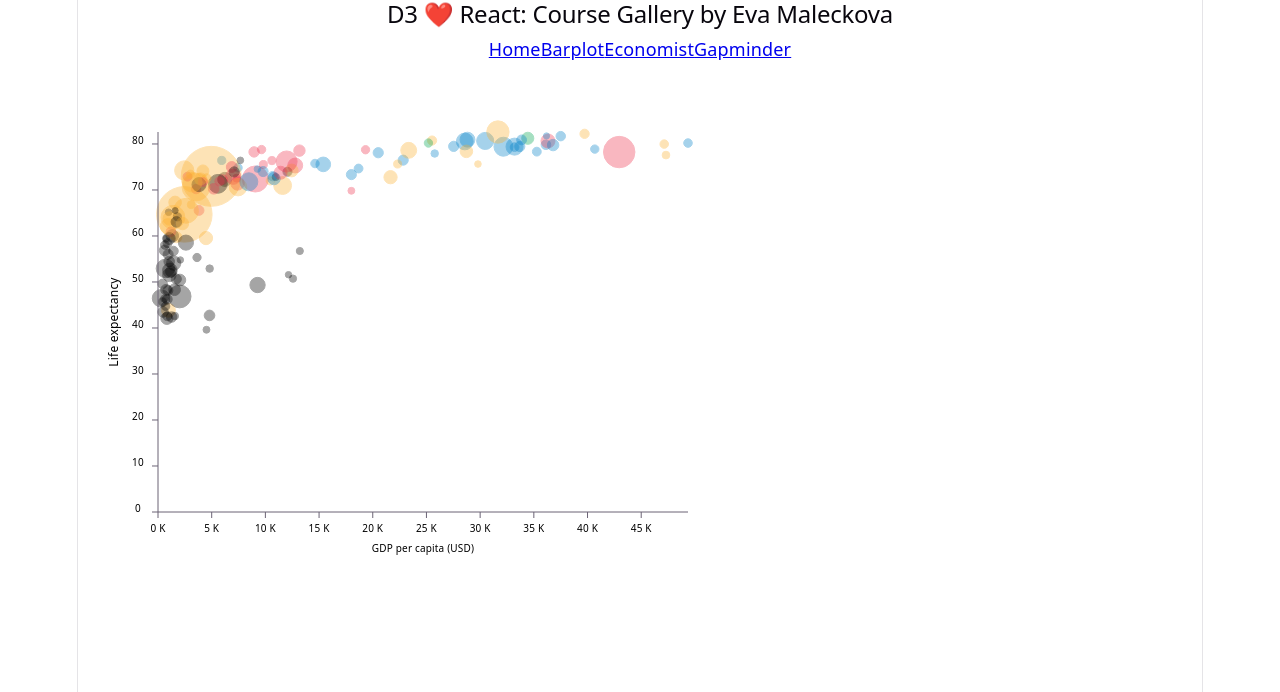
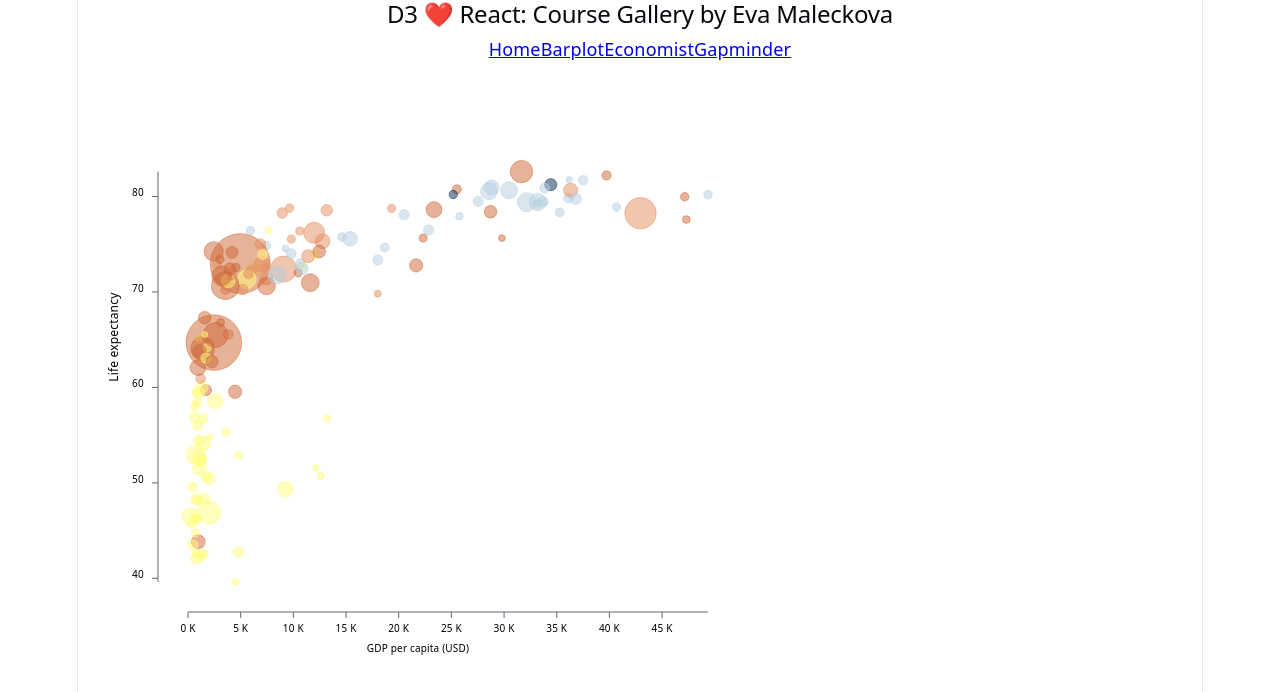
Before and after one commit to emaleckova/d3-react-class-2026, a React (Vite) app: page /gapminder in a window 1280 px wide. Shown: the top 692 px of the page. Built offline with nearby package versions, Linux system fonts and the light colour scheme.

Commit message:
Adjusted axis ranges & fill colour scale

```diff
--- a/src/visualizations/03_GapminderPlot/gapminderPlot.jsx
+++ b/src/visualizations/03_GapminderPlot/gapminderPlot.jsx
@@ -3,8 +3,8 @@ import { scaleLinear, scaleOrdinal, scaleSqrt, min, max } from "d3";
 import { AxisBottom } from "./AxisBottom";
 import { AxisLeft } from "./AxisLeft";
 
-const width = 600;
-const height = 450;
+const width = 650;
+const height = 550;
 
 const MARGIN = {
   top: 20,
@@ -18,6 +18,7 @@ export default function GapminderPlot({ data }) {
   const boundsHeight = height - MARGIN.top - MARGIN.bottom;
 
   const maxGdp = max(data, (d) => d.gdpPercap);
+  const minLifeExp = min(data, (d) => d.lifeExp);
   const maxLifeExp = max(data, (d) => d.lifeExp);
   const minPopulation = min(data, (d) => d.pop);
   const maxPopulation = max(data, (d) => d.pop);
@@ -26,14 +27,21 @@ export default function GapminderPlot({ data }) {
   console.log(continents);
   const colorScale = scaleOrdinal()
     .domain(continents)
-    .range(["#000000", "#EE334E", "#FCB131", "#0081C8", "#00A651"]);
+    .range(["#fffd79", "#e58c60", "#cd6633", "#b3cde0", "#002857"]);
   console.log("Max is " + maxGdp);
 
-  const xScale = scaleLinear().domain([0, maxGdp]).range([0, boundsWidth]);
-  const yScale = scaleLinear().domain([0, maxLifeExp]).range([boundsHeight, 0]);
+  const minRadius = 3;
+  const maxRadius = 30;
   const popSizeScale = scaleSqrt()
     .domain([minPopulation, maxPopulation])
-    .range([3, 30]);
+    .range([minRadius, maxRadius]);
+
+  const xScale = scaleLinear()
+    .domain([0, maxGdp])
+    .range([maxRadius, boundsWidth - maxRadius]);
+  const yScale = scaleLinear()
+    .domain([minLifeExp, maxLifeExp])
+    .range([boundsHeight - maxRadius, minLifeExp]);
 
   return (
     <div className="gapminder-plot">
@@ -47,8 +55,9 @@ export default function GapminderPlot({ data }) {
               cy={yScale(d.lifeExp)}
               r={popSizeScale(d.pop)}
               stroke={colorScale(d.continent)}
+              strokeWidth={0.5}
               fill={colorScale(d.continent)}
-              opacity={0.35}
+              fillOpacity={0.5}
             />
           ))}
           {/* Axes */}
```
